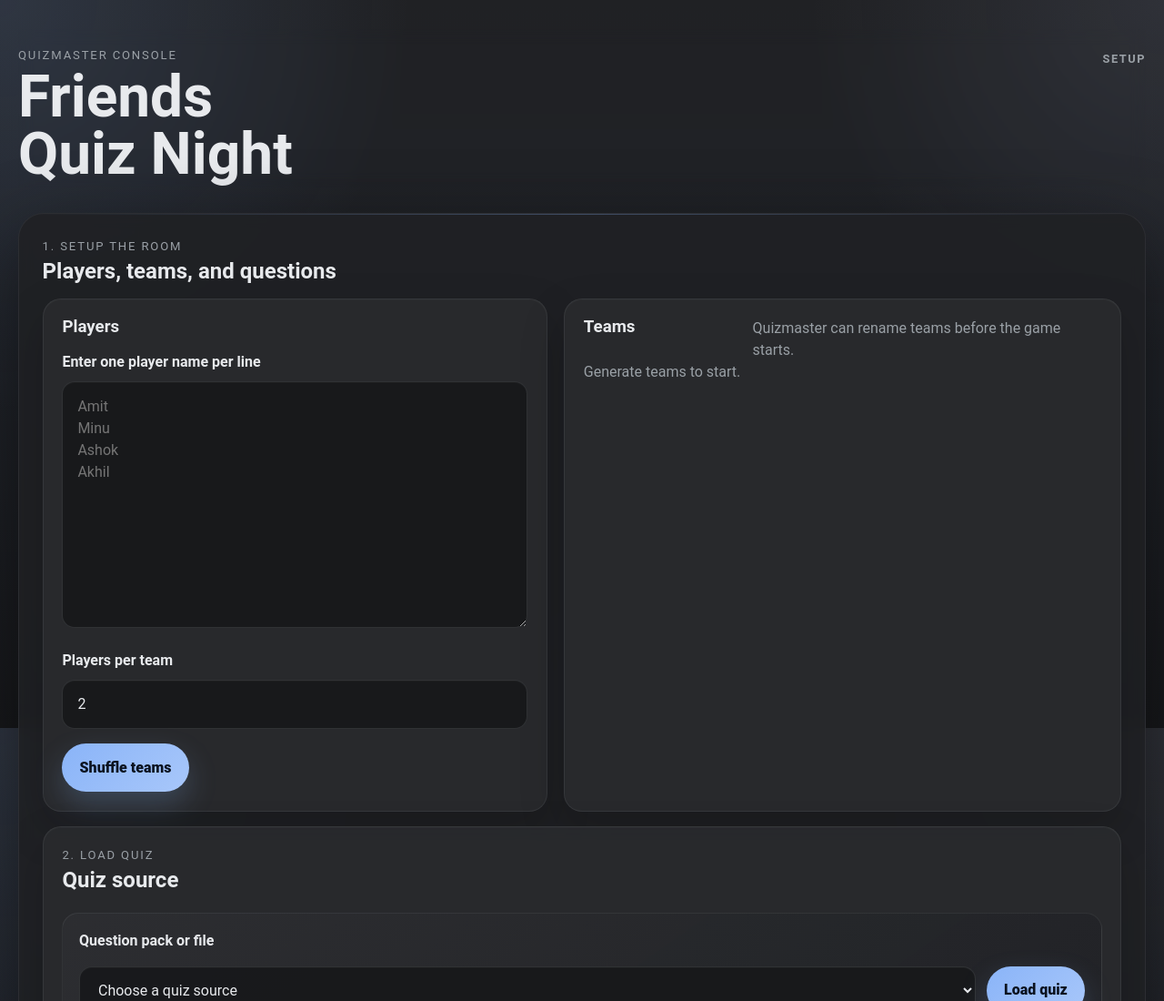
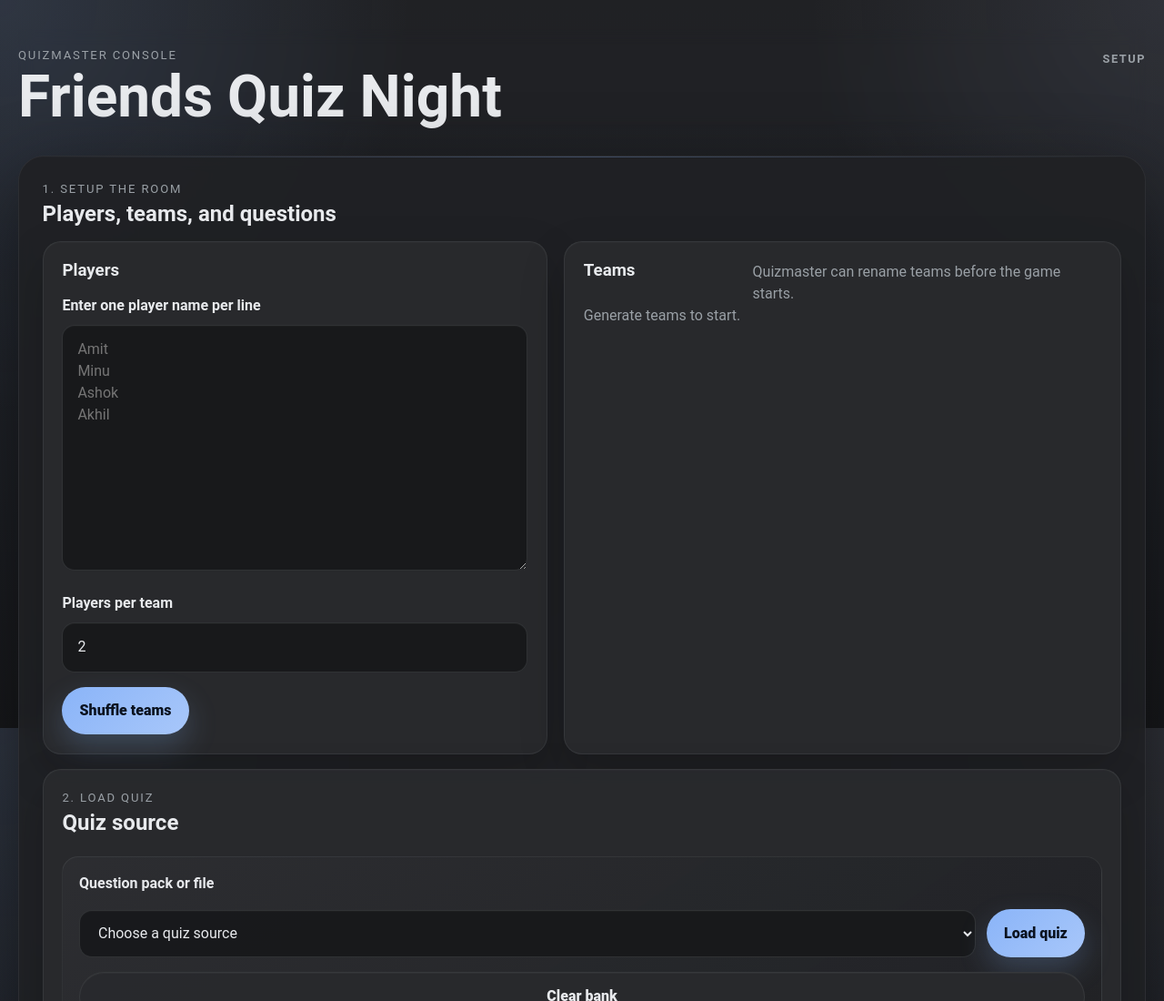
Before and after one commit to mayanksharma7/friends-quiz-night, a website: page index.html in a window 1280 px wide. Shown: the top 1100 px of the page at 91% size. Drawn offline with Linux system fonts and the light colour scheme.

Commit message:
Keep quiz title on one line

```diff
--- a/styles.css
+++ b/styles.css
@@ -130,9 +130,10 @@ select:focus {
 }
 
 .hero h1 {
-  font-size: clamp(2.5rem, 5vw, 4.4rem);
+  font-size: clamp(2.35rem, 5vw, 4.4rem);
   line-height: 0.98;
-  max-width: 9ch;
+  max-width: min(100%, 15ch);
+  text-wrap: balance;
 }
 
 .hero-copy-block {
```
